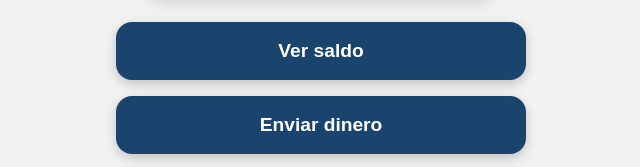
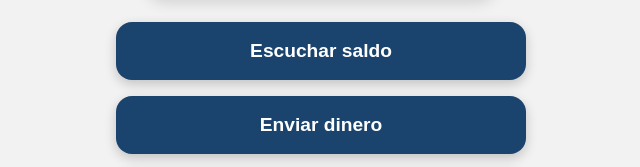
Before and after one commit to naru6798/app-innov-unlam, a plain HTML site: page billetera.html in a window 1280 px wide. Shown: the part 246-413 px from the top of the page, 319-959 px from the left. Drawn offline with Linux system fonts and the light colour scheme.

Commit message:
escuchar

```diff
--- a/billetera.html
+++ b/billetera.html
@@ -16,7 +16,7 @@
 </div>
 
 <nav class="menu">
-    <button class="btn">Ver saldo</button>
+    <button class="btn">Escuchar saldo</button>
     <button class="btn">Enviar dinero</button>
     <button class="btn">Recibir dinero</button>
     <button class="btn">Pagar</button>
```
